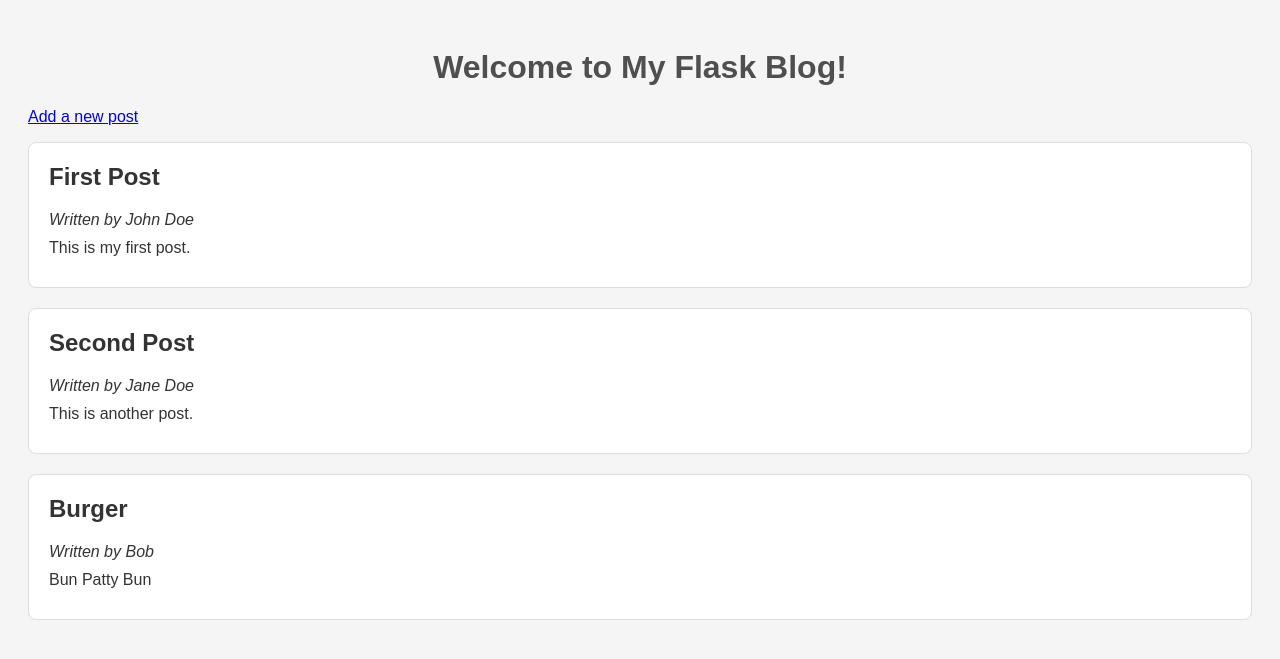
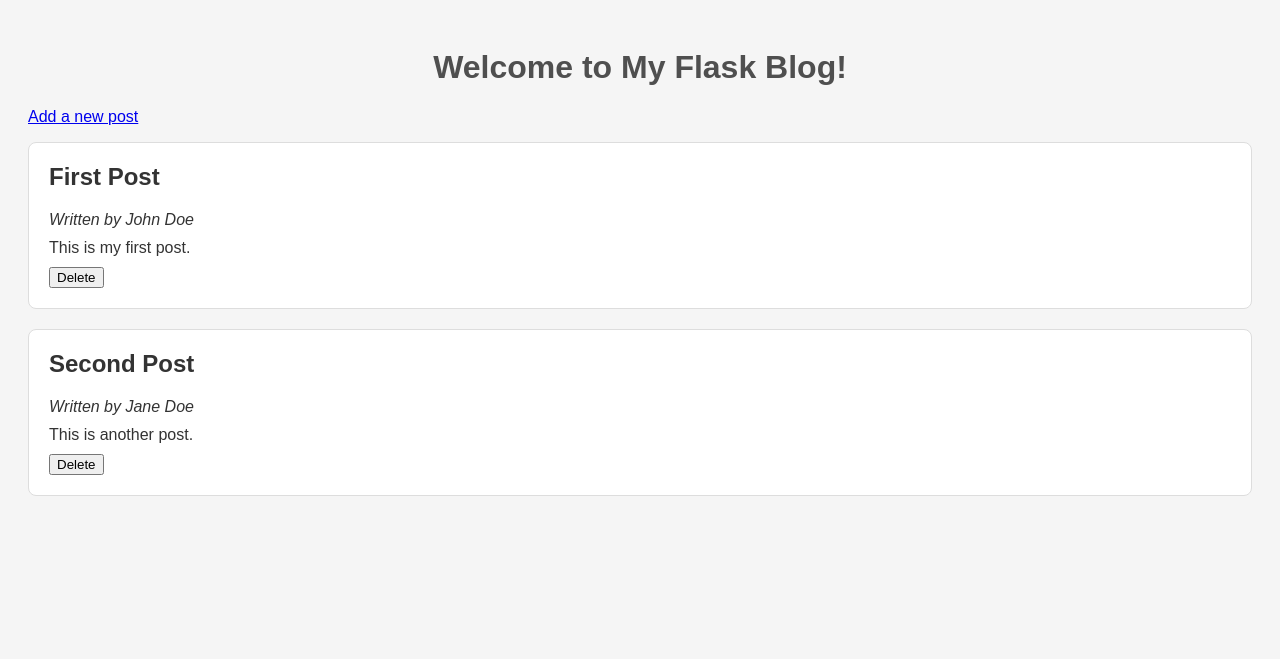
Before and after one commit to shokeijin/masterblog, a Flask app: page / in a window 1280 px wide. Shown: the top 659 px of the page. Run offline with Flask 3, Linux system fonts and the light colour scheme.

Commit message:
Möglichkeit zum löschen der Posts hinzugefügt Code angepasst

```diff
--- a/app.py
+++ b/app.py
@@ -6,8 +6,11 @@ app = Flask(__name__)
 
 def get_posts():
     """Eine Hilfsfunktion, um Posts aus der JSON-Datei zu laden."""
-    with open('blog_posts.json', 'r') as f:
-        return json.load(f)
+    try:
+        with open('blog_posts.json', 'r') as f:
+            return json.load(f)
+    except FileNotFoundError:
+        return []
 
 def save_posts(posts):
     """Eine Hilfsfunktion, um Posts in die JSON-Datei zu speichern."""
@@ -21,44 +24,43 @@ def index():
     return render_template('index.html', posts=blog_posts)
 
 
-# Neue Route zum Hinzufügen von Beiträgen
 @app.route('/add', methods=['GET', 'POST'])
 def add():
-    # Wenn das Formular abgeschickt wurde (POST-Request)
     if request.method == 'POST':
-        # 1. Daten aus dem Formular holen
         author = request.form.get('author')
         title = request.form.get('title')
         content = request.form.get('content')
-
-        # 2. Bestehende Beiträge laden
         posts = get_posts()
-
-        # 3. Eine neue, eindeutige ID generieren
-        # Wir nehmen die ID des letzten Posts und addieren 1.
-        # Wenn es keine Posts gibt, starten wir mit 1.
         if posts:
             new_id = posts[-1]['id'] + 1
         else:
             new_id = 1
-
-        # 4. Neuen Beitrag als Dictionary erstellen
         new_post = {
             "id": new_id,
             "author": author,
             "title": title,
             "content": content
         }
-
-        # 5. Neuen Beitrag zur Liste hinzufügen und speichern
         posts.append(new_post)
         save_posts(posts)
+        return redirect(url_for('index'))
+    return render_template('add.html')
 
-        # 6. Zurück zur Startseite umleiten
-        return redirect(url_for('index'))
 
-    # Wenn die Seite normal aufgerufen wird (GET-Request), zeige das Formular
-    return render_template('add.html')
+# NEUE ROUTE ZUM LÖSCHEN VON BEITRÄGEN
+@app.route('/delete/<int:post_id>', methods=['POST'])
+def delete(post_id):
+    # 1. Alle aktuellen Beiträge laden
+    posts = get_posts()
+
+    # 2. Eine neue Liste erstellen, die alle Beiträge außer dem zu löschenden enthält
+    posts_after_deletion = [post for post in posts if post['id'] != post_id]
+
+    # 3. Die neue, gefilterte Liste in die JSON-Datei zurückspeichern
+    save_posts(posts_after_deletion)
+
+    # 4. Zurück zur Startseite umleiten
+    return redirect(url_for('index'))
 
 
 if __name__ == '__main__':
--- a/blog_posts.json
+++ b/blog_posts.json
@@ -10,11 +10,5 @@
         "author": "Jane Doe",
         "title": "Second Post",
         "content": "This is another post."
-    },
-    {
-        "id": 3,
-        "author": "Bob",
-        "title": "Burger",
-        "content": "Bun\r\nPatty\r\nBun"
     }
 ]
--- a/templates/index.html
+++ b/templates/index.html
@@ -9,7 +9,6 @@
 <body>
     <h1>Welcome to My Flask Blog!</h1>
 
-    <!-- NEUER LINK HINZUGEFÜGT -->
     <p><a href="{{ url_for('add') }}">Add a new post</a></p>
 
     {% for post in posts %}
@@ -17,6 +16,13 @@
         <h2>{{ post.title }}</h2>
         <p><em>Written by {{ post.author }}</em></p>
         <p>{{ post.content }}</p>
+
+        <!-- NEUES FORMULAR FÜR DEN LÖSCH-BUTTON -->
+        <!-- Das Formular sendet eine POST-Anfrage an die 'delete'-Route und übergibt die ID des Beitrags -->
+        <form action="{{ url_for('delete', post_id=post.id) }}" method="POST" style="display: inline;">
+            <button type="submit">Delete</button>
+        </form>
+
     </div>
     {% endfor %}
 </body>
```
